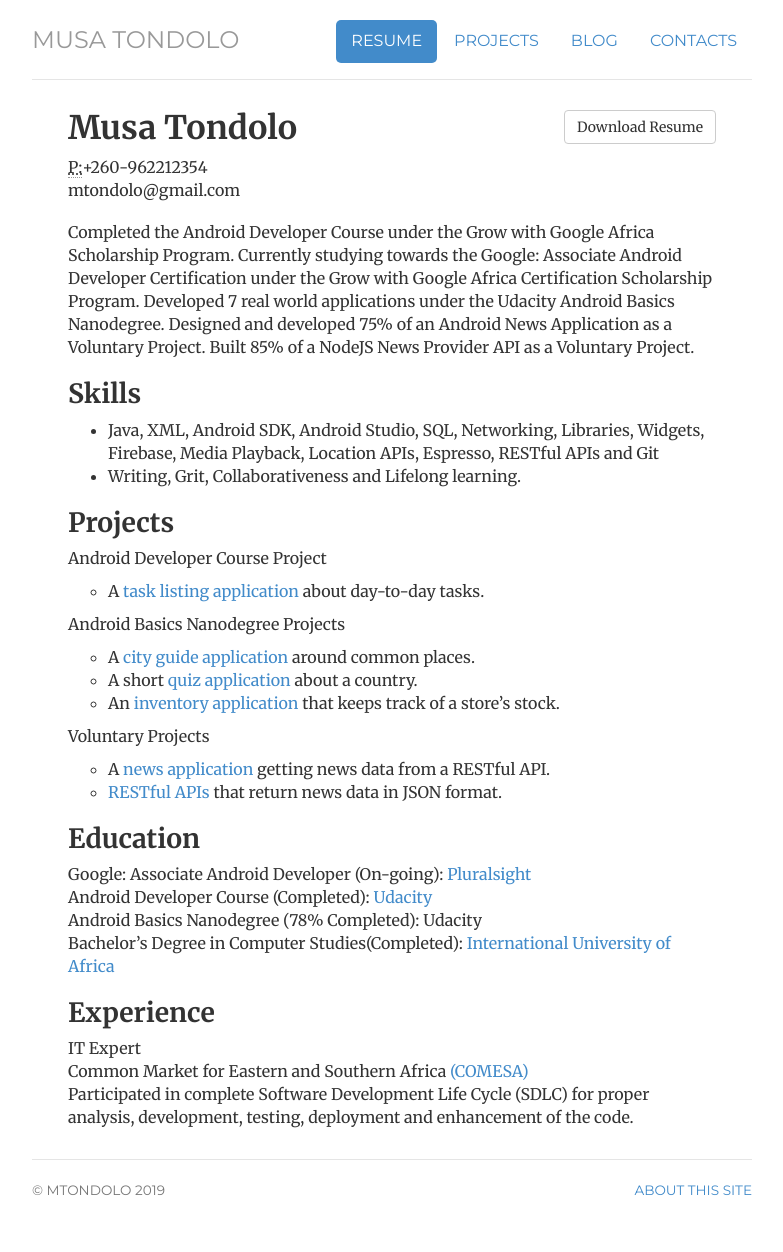
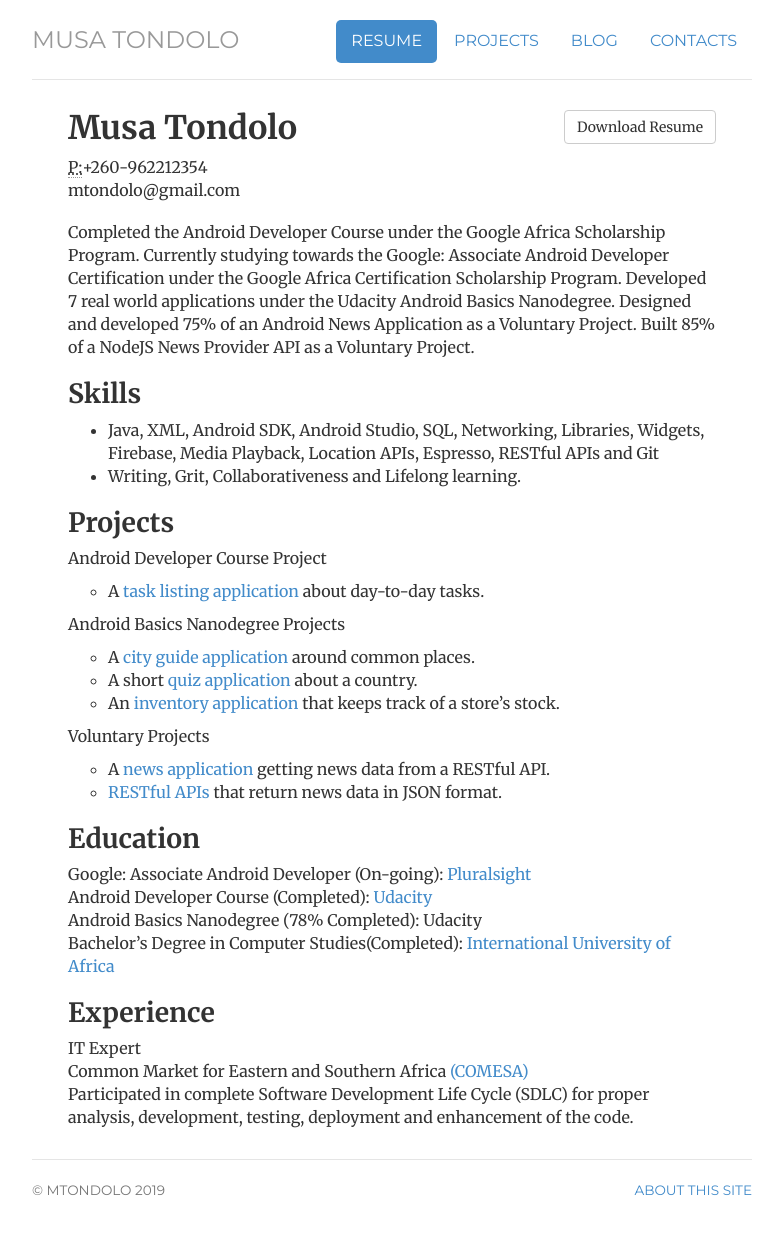
Before and after one commit to mtondolo/mtondolo.github.io, a Jekyll site: the page built from cv/index.html, in a window 1280 px wide. Shown: the whole page, without its empty margins (248-1031 px from the left). Built offline with Jekyll 4.4.1, drawn with Linux system fonts in a browser that asks for light colours.

Commit message:
Update index.html

```diff
--- a/cv/index.html
+++ b/cv/index.html
@@ -18,7 +18,7 @@
 				</address>
 				</div>
 
-				<p>Completed the Android Developer Course under the Grow with Google Africa Scholarship Program. Currently studying towards the Google: Associate Android Developer Certification under the Grow with Google Africa Certification Scholarship Program. Developed 7 real world applications under the Udacity Android Basics Nanodegree. Designed and developed 75% of an Android News Application as a Voluntary Project. Built 85% of a NodeJS News Provider API as a Voluntary Project.</p>
+				<p>Completed the Android Developer Course under the Google Africa Scholarship Program. Currently studying towards the Google: Associate Android Developer Certification under the Google Africa Certification Scholarship Program. Developed 7 real world applications under the Udacity Android Basics Nanodegree. Designed and developed 75% of an Android News Application as a Voluntary Project. Built 85% of a NodeJS News Provider API as a Voluntary Project.</p>
 
 				<h2>Skills</h2>
                                 <p>
```
